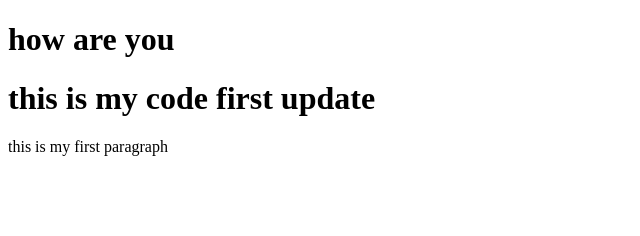
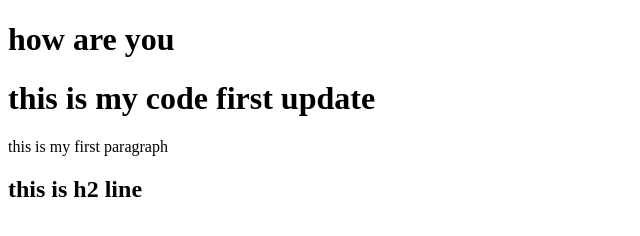
Before and after one commit to Monzurulislampro/my-first--repo, a plain HTML site: page index.html in a window 1280 px wide. Shown: the whole page, without its empty margins (0-640 px from the left). Drawn offline with Linux system fonts and the light colour scheme.

Commit message:
h2 added

```diff
--- a/index.html
+++ b/index.html
@@ -13,5 +13,6 @@
     <h1>how are you</h1>
     <h1>this is my code first update</h1>
     <p>this is my first paragraph</p>
+    <h2>this is h2 line</h2>
 </body>
 </html>
```
